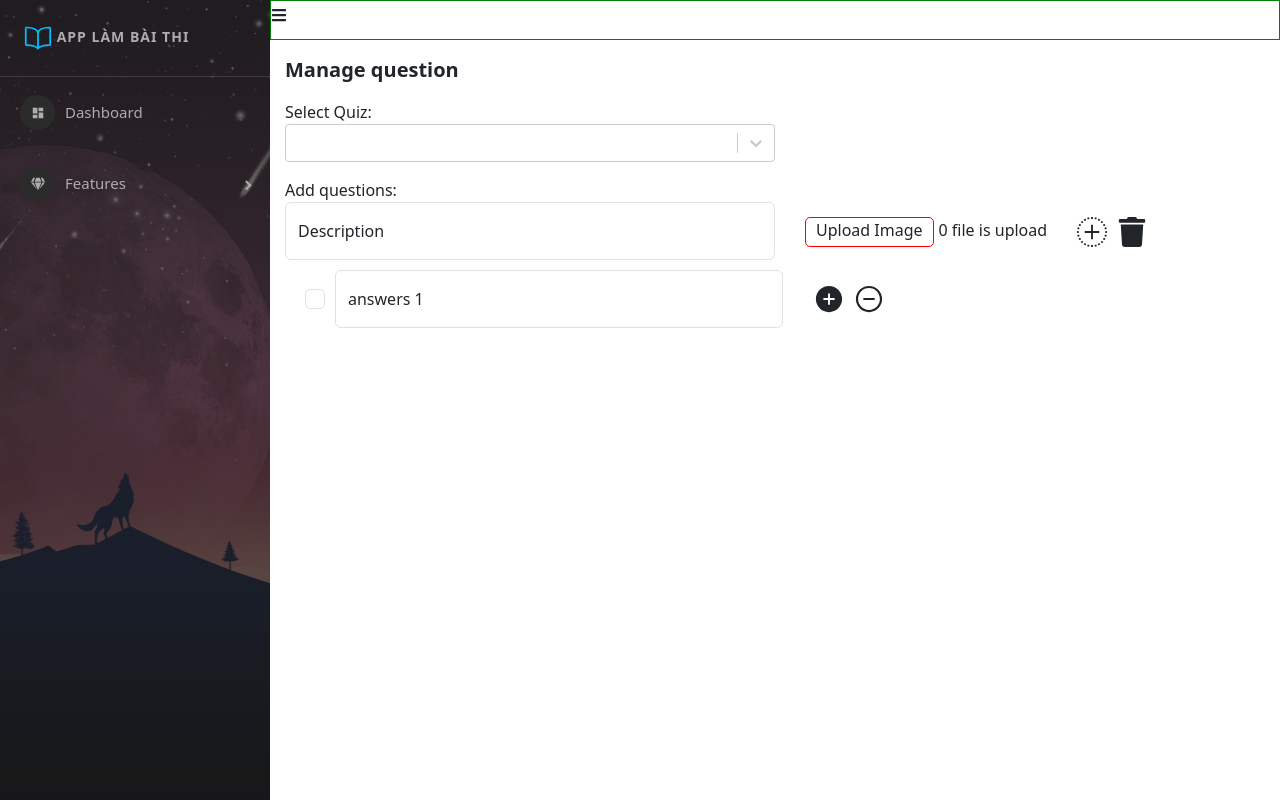
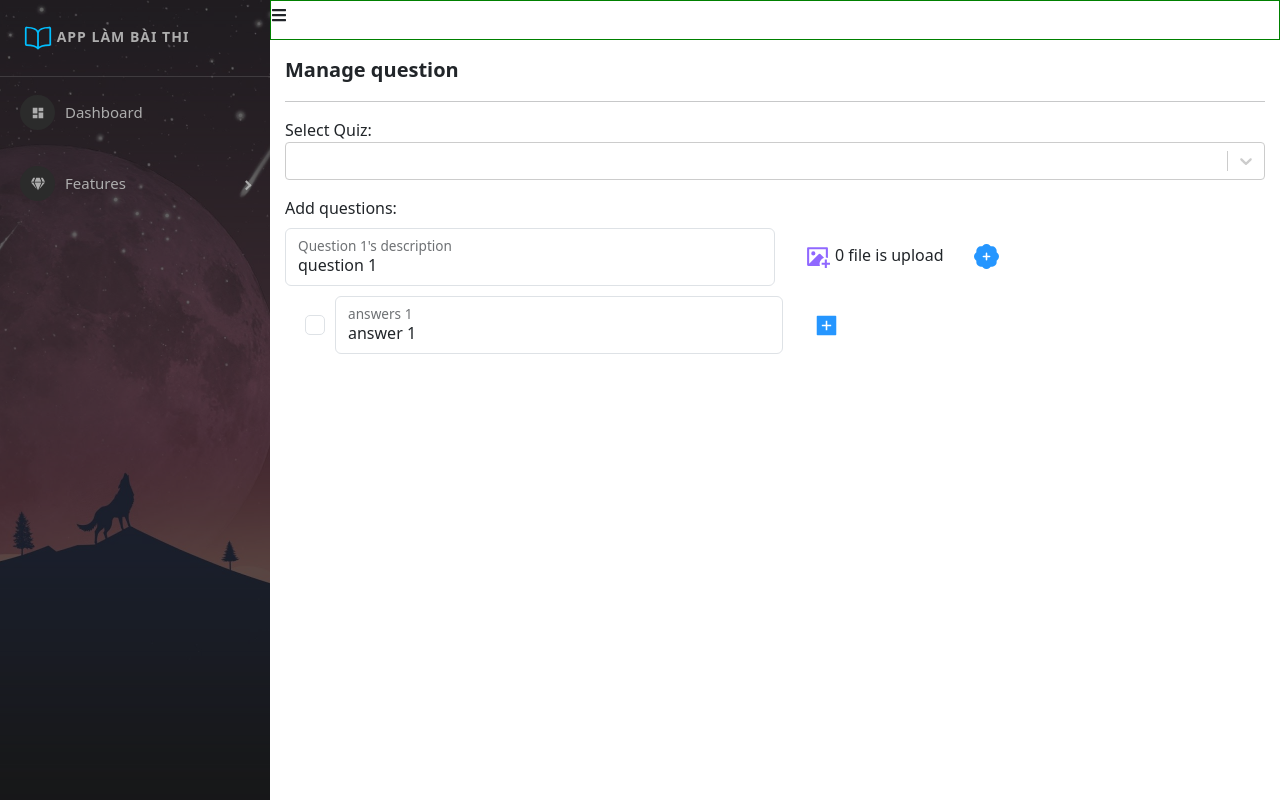
Before and after one commit to phangkhandev/demo-react, a React (Create React App) app: page /admin/manage-questions in a window 1280 px wide. Built offline with nearby package versions, Linux system fonts and the light colour scheme.

Commit message:
data fake cho giao dien

```diff
--- a/package.json
+++ b/package.json
@@ -27,6 +27,7 @@
     "redux-persist": "6.0.0",
     "redux-thunk": "2.4.1",
     "sass": "^1.53.0",
+    "uuid": "8.3.2",
     "web-vitals": "2.1.4"
   },
   "scripts": {
--- a/src/components/Admin/Content/Question/Questions.js
+++ b/src/components/Admin/Content/Question/Questions.js
@@ -1,10 +1,14 @@
 import { useState } from 'react';
 import Select from 'react-select';
 import './Questions.scss';
-import { BsPlusCircleDotted } from "react-icons/bs";
-import { FaTrash } from "react-icons/fa";
+import { BsFillPatchPlusFill } from "react-icons/bs";
+import { BsPatchMinusFill } from "react-icons/bs";
 import { AiOutlineMinusCircle } from "react-icons/ai";
-import { AiFillPlusCircle } from "react-icons/ai";
+import { AiFillPlusSquare } from "react-icons/ai";
+import { RiImageAddFill } from "react-icons/ri";
+import { v4 as uuidv4 } from 'uuid';
+import _ from 'lodash';
+
 
 const Questions = (props) => {
     const options = [
@@ -14,13 +18,85 @@ const Questions = (props) => {
     ];
 
     const [selectedQuiz, setSelectedQuiz] = useState({});
+
+    const [questions, setQuestions] = useState(
+        [
+            {
+                id: uuidv4(),
+                description: "question 1",
+                imageFile: '',
+                imageName: '',
+                answers: [
+                    {
+                        id: uuidv4(),
+                        description: 'answer 1',
+                        isCorrect: false
+                    }
+                ]
+            }
+        ]
+
+    );
+
+
+
+    const handleAddRemoveQuestion = (type, id) => {
+        if (type === 'ADD') {
+            const newQuestion = {
+                id: uuidv4(),
+                description: '',
+                imageFile: '',
+                imageName: '',
+                answers: [
+                    {
+                        id: uuidv4(),
+                        description: '',
+                        isCorrect: false
+                    }
+                ]
+            };
+            setQuestions([...questions, newQuestion]);
+        }
+
+        if (type === 'REMOVE') {
+            let questionClone = _.cloneDeep(questions);
+
+            questionClone = questionClone.filter(item => item.id !== id);
+            setQuestions(questionClone);
+        }
+    }
+
+    const handleAddRemoveAnswer = (type, questionId, answerId) => {
+        let questionClone = _.cloneDeep(questions);
+        if (type === 'ADD') {
+            const newAnswer = {
+                id: uuidv4(),
+                description: '',
+                isCorrect: false
+            };
+
+            let index = questionClone.findIndex(item => item.id === questionId);
+            questionClone[index].answers.push(newAnswer)
+            setQuestions(questionClone);
+        }
+
+        if (type === 'REMOVE') {
+            let index = questionClone.findIndex(item => item.id === questionId);
+            questionClone[index].answers = questionClone[index].answers.filter(item => item.id !== answerId);
+            setQuestions(questionClone);
+        }
+    }
+
+    console.log("questions: ", questions)
+
     return (
         <div className="questions-container">
             <div className="title">
                 Manage question
             </div>
+            <hr />
             <div className="add-new-question">
-                <div className='col-6 form-group'>
+                <div className='mb-2'>
                     <label>Select Quiz:</label>
                     <Select
                         defaultValue={selectedQuiz}
@@ -28,51 +104,86 @@ const Questions = (props) => {
                         options={options}
                     />
                 </div>
-                <div className='mt-3'>
+                <div className='mt-3 mb-2'>
                     Add questions:
                 </div>
-                <div>
+                {
+                    questions && questions.length > 0 &&
+                    questions.map((question, index) => {
+                        return (
+                            <div key={question.id} className='q-main mb-4'>
                                 <div className='questions-content'>
                                     <div className="form-floating description">
-                            <input type="type" className="form-control" placeholder="name@example.com" />
-                            <label>Description</label>
+                                        <input
+                                            type="type"
+                                            className="form-control"
+                                            placeholder="name@example.com"
+                                            value={question.description}
+                                        />
+                                        <label>Question {index + 1}'s description</label>
                                     </div>
                                     <div className='group-upload'>
-                            <label className='label-upload'>Upload Image</label>
+                                        <label>
+                                            <RiImageAddFill className='label-upload' />
+                                        </label>
                                         <input type={'file'} hidden />
                                         <span>0 file is upload</span>
                                     </div>
                                     <div className='btn-add'>
-                            <span className=''>
-                                <BsPlusCircleDotted className='icon-add' />
+                                        <span onClick={() => handleAddRemoveQuestion('ADD', '')}>
+                                            <BsFillPatchPlusFill className='icon-add' />
                                         </span>
-
-                            <span className=''>
-                                <FaTrash className='icon-remove' />
+                                        {questions.length > 1 &&
+                                            <span
+                                                onClick={() => handleAddRemoveQuestion('REMOVE', question.id)}
+                                            >
+                                                <BsPatchMinusFill className='icon-remove' />
                                             </span>
+                                        }
                                     </div>
 
                                 </div>
-                    <div className='answers-content'>
+                                {question.answers && question.answers.length > 0 &&
+                                    question.answers.map((answer, index) => {
+                                        return (
+                                            <div key={answer.id} className='answers-content'>
                                                 <input
                                                     className="form-check-input iscorrect"
                                                     type="checkbox"
                                                 />
                                                 <div className="form-floating answer-name">
-                            <input type="type" className="form-control" placeholder="name@example.com" />
-                            <label>answers 1</label>
+                                                    <input
+                                                        value={answer.description}
+                                                        type="type"
+                                                        className="form-control"
+                                                        placeholder="name@example.com"
+                                                    />
+                                                    <label>answers {index + 1}</label>
                                                 </div>
                                                 <div className='btn-group'>
-                            <span className=''>
-                                <AiFillPlusCircle className='icon-add' />
+                                                    <span
+                                                        onClick={() => handleAddRemoveAnswer('ADD', question.id)}
+                                                    >
+                                                        <AiFillPlusSquare className='icon-add' />
                                                     </span>
-
-                            <span className=''>
+                                                    {question.answers.length > 1 &&
+                                                        <span
+                                                            onClick={() => handleAddRemoveAnswer('REMOVE', question.id, answer.id)}
+                                                        >
                                                             <AiOutlineMinusCircle className='icon-remove' />
                                                         </span>
+                                                    }
                                                 </div>
                                             </div>
+                                        )
+                                    })
+                                }
+
                             </div>
+                        )
+                    })
+                }
+
             </div>
         </div>
     )
--- a/src/components/Admin/Content/Question/Questions.scss
+++ b/src/components/Admin/Content/Question/Questions.scss
@@ -18,30 +18,38 @@
         .group-upload {
             padding-top: 15px;
             .label-upload {
-                height: 30px;
-                border: 1px solid red;
-                border-radius: 5px;
-                padding: 0px 10px;
                 margin-right: 5px;
                 cursor: pointer;
+                color: #9068ff;
+                font-size: 25px;
+
+                &:hover {
+                    color: #4400ff;
+                }
             }
         }
 
         .btn-add {
             padding-top: 15px;
             .icon-add {
-                font-size: 20px;
-                // color: blue;
-                font-size: 30px;
+                font-size: 25px;
+                color: #2596ff;
                 cursor: pointer;
+
+                &:hover {
+                    color: #0989ff;
+                }
             }
 
             .icon-remove {
                 margin-left: 10px;
-                font-size: 20px;
-                // color: red;
-                font-size: 30px;
+                font-size: 25px;
+                color: #e8771c;
                 cursor: pointer;
+
+                &:hover {
+                    color: #ff7608;
+                }
             }
         }
     }
@@ -64,18 +72,24 @@
         .btn-group {
             margin-left: 18px;
             .icon-add {
-                font-size: 20px;
-                // color: blue;
-                font-size: 30px;
+                font-size: 25px;
+                color: #2596ff;
                 cursor: pointer;
+
+                &:hover {
+                    color: #0989ff;
+                }
             }
 
             .icon-remove {
                 margin-left: 10px;
-                font-size: 20px;
-                // color: red;
-                font-size: 30px;
+                font-size: 25px;
+                color: #e8771c;
                 cursor: pointer;
+
+                &:hover {
+                    color: #ff7608;
+                }
             }
         }
     }
```
Lines whose indentation alone changed are shown as unchanged.
